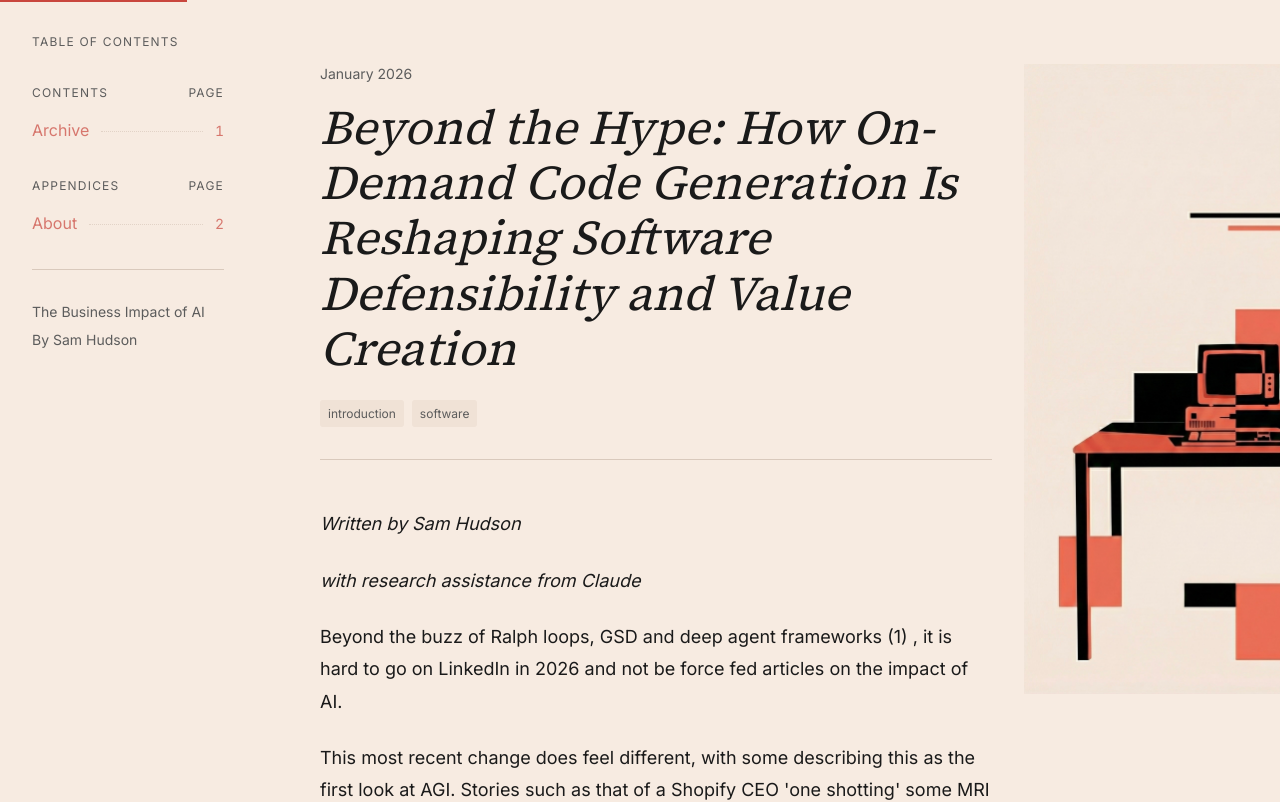
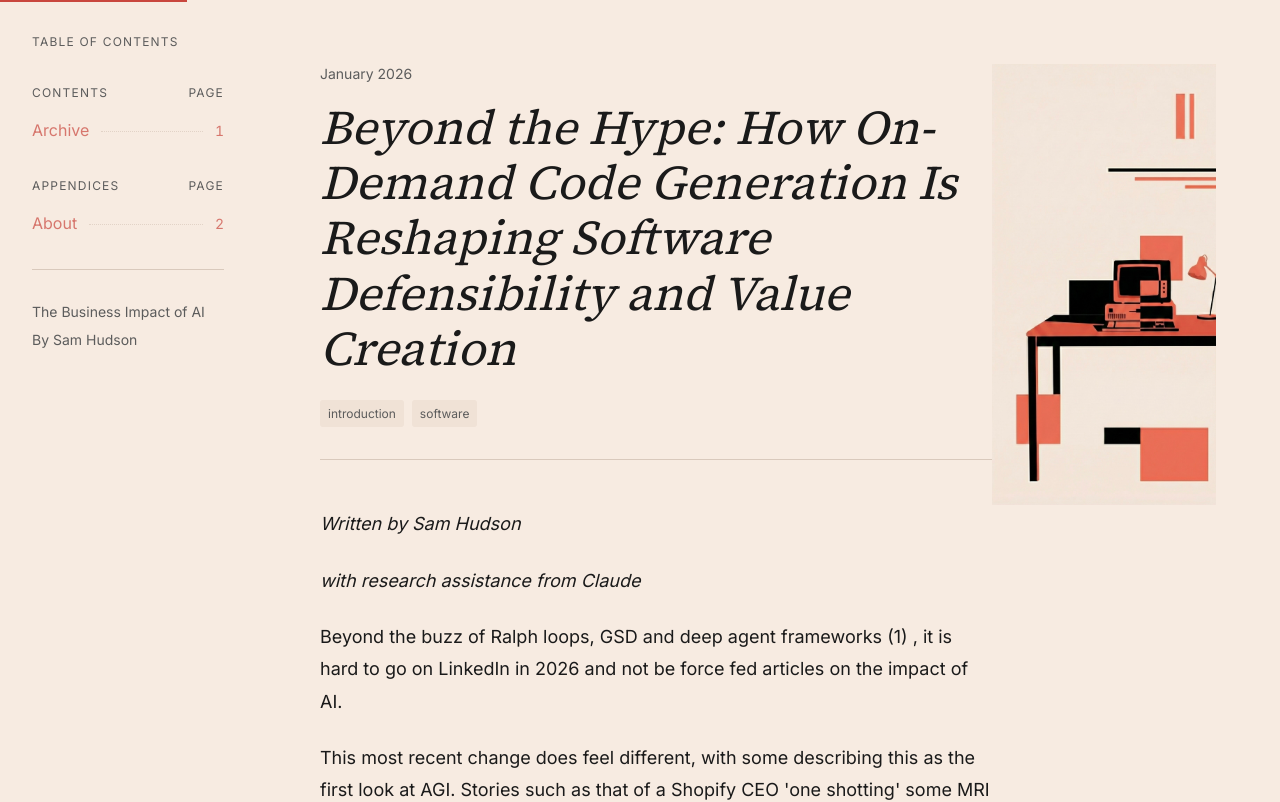
Before and after one commit to Samhud99/ai-blog, a Next.js app: page /posts/beyond-the-hype-on-demand-code-generation in a window 1280 px wide. Shown: the top 802 px of the page. Built offline with nearby package versions, Linux system fonts and the light colour scheme.

Commit message:
style: center image between text and page edge, increase size 50%
Co-Authored-By: Claude Opus 4.5 <noreply@anthropic.com>

```diff
--- a/src/app/posts/[slug]/page.tsx
+++ b/src/app/posts/[slug]/page.tsx
@@ -84,12 +84,12 @@ export default async function PostPage({ params }: Props) {
         </article>
 
         {/* Desktop: Decorative image on right side */}
-        <div className="hidden xl:block ml-8 flex-shrink-0 pointer-events-none">
+        <div className="hidden xl:flex flex-1 justify-center pointer-events-none">
           <Image
             src="/desk-illustration.jpg"
             alt=""
-            width={320}
-            height={700}
+            width={480}
+            height={1050}
             className="object-contain object-top"
             aria-hidden="true"
             priority
```
